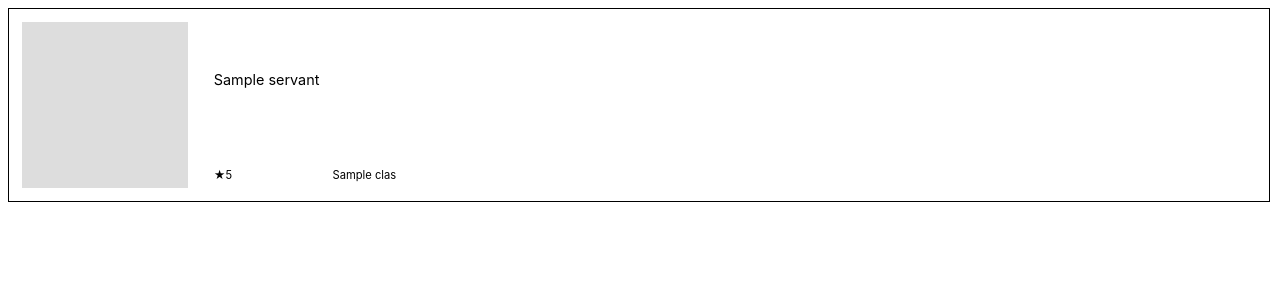
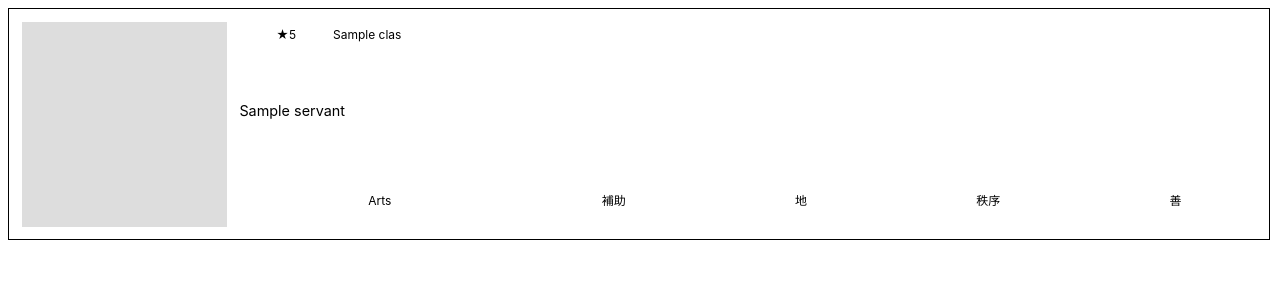
Before and after one commit to yatabis/fgo_database, a Django app: template chaldea_database_web/templates/chaldea_database_web/servants.html in a window 1280 px wide. Shown: the top 300 px of the page. Run offline with Django 3.2, Linux system fonts and the light colour scheme; the template is opened without the code that fills it: values that come from a table or form of the project are taken from there, others are empty; tables that the repository leaves empty hold one stand-in row (values such as "Sample post").

Commit message:
update: servants list view

```diff
--- a/chaldea_database_web/static/chaldea_database_web/css/main.css
+++ b/chaldea_database_web/static/chaldea_database_web/css/main.css
@@ -1,44 +1,7 @@
+html {
+  font-size: 12px;
+}
+
 body {
   font-family: -apple-system, BlinkMacSystemFont, "Segoe UI", Roboto, "Hiragino Sans", "Original Yu Gothic", sans-serif;
 }
-
-div {
-  margin: 1vw;
-}
-
-.list-item {
-  box-sizing: border-box;
-  display: grid;
-  grid-template-columns: 15vw 1fr 3fr 5fr;
-  grid-template-rows: 9vw 6vw;
-  width: calc(100% - 2px);
-  margin: 0;
-  border: solid 1px;
-}
-
-.list-icon {
-  grid-column: 1 / 2;
-  grid-row: 1 / 3;
-  background-color: #ddd;
-}
-
-.list-name {
-  grid-column: 2 / 5;
-  grid-row: 1 / 2;
-  font-size: 0.9rem;
-  line-height: 9vw;
-}
-
-.list-rarity {
-  grid-column: 2 / 3;
-  grid-row: 2 / 3;
-  font-size: 0.7rem;
-  line-height: 6vw;
-}
-
-.list-class-name {
-  grid-column: 3 / 4;
-  grid-row: 2 / 3;
-  font-size: 0.7rem;
-  line-height: 6vw;
-}
--- /dev/null
+++ b/chaldea_database_web/static/chaldea_database_web/css/servants.css
@@ -0,0 +1,82 @@
+div {
+  margin: 0;
+}
+
+.list-item {
+  box-sizing: border-box;
+  display: grid;
+  grid-template-columns: 18vw 2fr 4fr 4fr 4fr 4fr 4fr;
+  grid-template-rows: 4vw 8vw 6vw;
+  width: calc(100% - 2px);
+  margin: 0;
+  border: solid 1px;
+}
+
+.list-icon {
+  grid-column: 1 / 2;
+  grid-row: 1 / 4;
+  background-color: #ddd;
+  margin: 1vw;
+}
+
+.list-rarity {
+  grid-column: 2 / 3;
+  grid-row: 1 / 2;
+  font-size: 1rem;
+  line-height: 4vw;
+  text-align: center;
+}
+
+.list-class-name {
+  grid-column: 3 / 8;
+  grid-row: 1 / 2;
+  font-size: 1rem;
+  line-height: 4vw;
+}
+
+.list-name {
+  grid-column: 2 / 8;
+  grid-row: 2 / 3;
+  font-size: 1.2rem;
+  line-height: 8vw;
+}
+
+.np-color {
+  grid-column: 2 / 4;
+  grid-row: 3 / 4;
+  font-size: 1rem;
+  line-height: 6vw;
+  text-align: center;
+}
+
+.np-target {
+  grid-column: 4 / 5;
+  grid-row: 3 / 4;
+  font-size: 1rem;
+  line-height: 6vw;
+  text-align: center;
+}
+
+.attribute {
+  grid-column: 5 / 6;
+  grid-row: 3 / 4;
+  font-size: 1rem;
+  line-height: 6vw;
+  text-align: center;
+}
+
+.policy {
+  grid-column: 6 / 7;
+  grid-row: 3 / 4;
+  font-size: 1rem;
+  line-height: 6vw;
+  text-align: center;
+}
+
+.character {
+  grid-column: 7 / 8;
+  grid-row: 3 / 4;
+  font-size: 1rem;
+  line-height: 6vw;
+  text-align: center;
+}
--- a/chaldea_database_web/templates/chaldea_database_web/base.html
+++ b/chaldea_database_web/templates/chaldea_database_web/base.html
@@ -7,6 +7,7 @@
   <meta http-equiv='X-UA-Compatible' content='ie=edge'>
   <title>{% block title %}{% endblock %}</title>
   <link href="{% static 'chaldea_database_web/css/main.css' %}" rel="stylesheet">
+  {% block css %}{% endblock %}
 </head>
 <body>
 {% block content %}
--- a/chaldea_database_web/templates/chaldea_database_web/servants.html
+++ b/chaldea_database_web/templates/chaldea_database_web/servants.html
@@ -1,14 +1,14 @@
 {% extends "chaldea_database_web/base.html" %}
+{% load static %}
 
 {% block title %}サーヴァント一覧 | カルデアデータベース{% endblock %}
+
+{% block css %}<link href="{% static 'chaldea_database_web/css/servants.css' %}" rel="stylesheet">{% endblock %}
 
 {% block content %}
   {% for servant in servants_list %}
     <div class="list-item">
       <div class="list-icon">
-      </div>
-      <div class="list-name">
-        {{ servant.name }}
       </div>
       <div class="list-rarity">
         {{ servant.get_rarity_display }}
@@ -16,6 +16,25 @@
       <div class="list-class-name">
         {{ servant.class_name }}
       </div>
+      <div class="list-name">
+        {{ servant.name }}
+      </div>
+      <div></div>
+      <div class="np-color">
+        Arts
+      </div>
+      <div class="np-target">
+        補助
+      </div>
+      <div class="attribute">
+        地
+      </div>
+      <div class="policy">
+        秩序
+      </div>
+      <div class="character">
+        善
+      </div>
     </div>
   {% endfor %}
 {% endblock %}
--- a/chaldea_database_web/urls.py
+++ b/chaldea_database_web/urls.py
@@ -2,5 +2,5 @@ from django.urls import path
 from .views import ServantsListView
 
 urlpatterns = [
-    path('servants', ServantsListView.as_view(), name='servants'),
+    path('spirit-origin', ServantsListView.as_view(), name='servants'),
 ]
```
